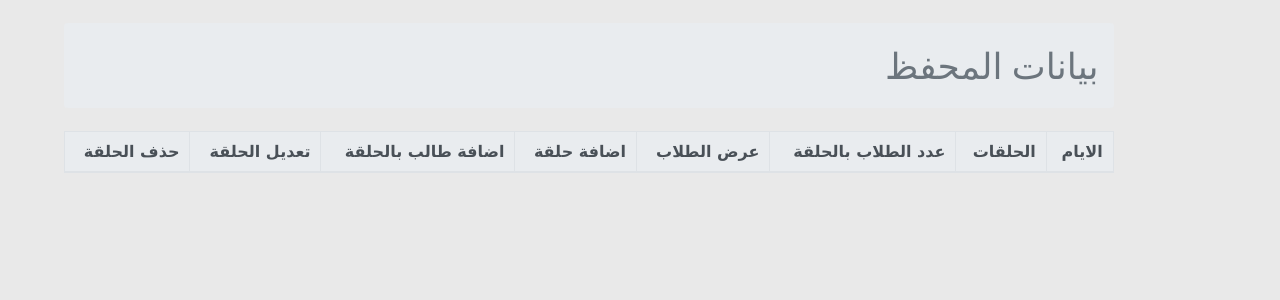
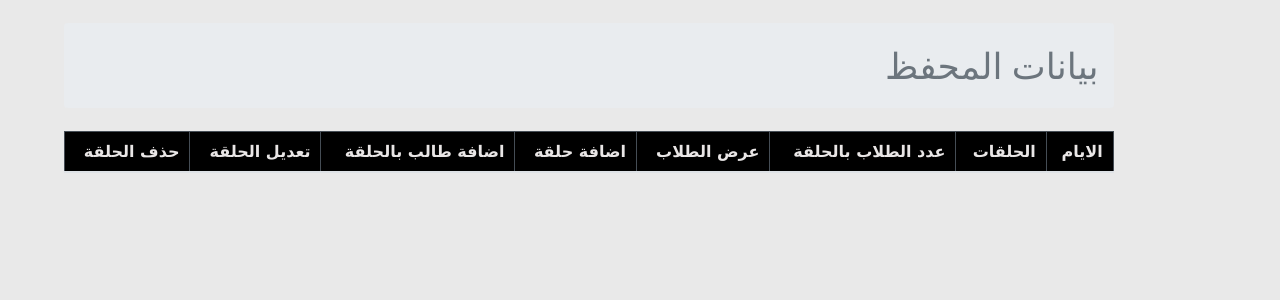
Before and after one commit to abdoohossamm/dar_alahisan, a Django app: template templates/teacher/teacher_details.html in a window 1280 px wide. Shown: the top 300 px of the page. Run offline with Django 3.2, Linux system fonts and the light colour scheme; the template is opened without the code that fills it, so the values that code supplies are empty; parts of the project's set-up code (start-up, migrations or seed data) failed here and were passed over; some libraries are stand-ins or nearby versions.

Commit message:
Update table head bg color

```diff
--- a/templates/parts/detail_temp.html
+++ b/templates/parts/detail_temp.html
@@ -30,7 +30,7 @@
         <hr>
         <div class="table-responsive">
             <table id='print' class="table table-striped table-bordered">
-                <thead class="thead-light">
+                <thead class="table-dark">
                     {% block thead %}
 
                     {% endblock thead %}
--- a/templates/reports/session/session_report_detail.html
+++ b/templates/reports/session/session_report_detail.html
@@ -17,11 +17,12 @@
         {%include 'parts/dialog_form.html'%}
         <hr>
         <table id="print" class="table table-striped table-bordered">
-            <thead class="thead-light">
+            <thead class="table-dark">
                 <tr>
                     <th scope="col">التاريخ</th>
                     <th scope="col">تقرير الحفظ</th>
                     <th scope="col">تقرير المراجعة</th>
+                    <th class="haslink" scope="col">عرض الطلاب</th>
                     <th class="haslink" scope="col">تعديل التقرير</th>
                     <th class="haslink" scope="col">حذف التقرير</th>
                 </tr>
--- a/templates/reports/student/student_report.html
+++ b/templates/reports/student/student_report.html
@@ -27,7 +27,7 @@
         {%include 'parts/dialog_form.html'%}
         <hr>
         <table id="print" class="table table-striped table-bordered">
-            <thead class="thead-light">
+            <thead class="table-primary">
                 <tr>
                     <th scope="col">الحلقة</th>
                     <th scope="col">التاريخ</th>
--- a/templates/session/students_in_session.html
+++ b/templates/session/students_in_session.html
@@ -23,7 +23,7 @@
         <hr>
         <p>ملحوظة يجب اضافة تقرير قبل تسجيل حضور الطلاب</p>
         <table id="print" class="table table-striped table-bordered">
-            <thead class="thead-light">
+            <thead class="table-dark">
                 <tr>
                 <th scope="col">كود الطالب</th>
                 <th scope="col">اسم الطالب</th>
--- a/templates/teacher/teacher_details.html
+++ b/templates/teacher/teacher_details.html
@@ -8,7 +8,7 @@
         </ol>
 
         <table class="table table-striped table-bordered">
-            <thead class="thead-light">
+            <thead class="table-dark">
             <tr>
                 <th scope="col">الايام</th>
                 <th scope="col">الحلقات</th>
```
